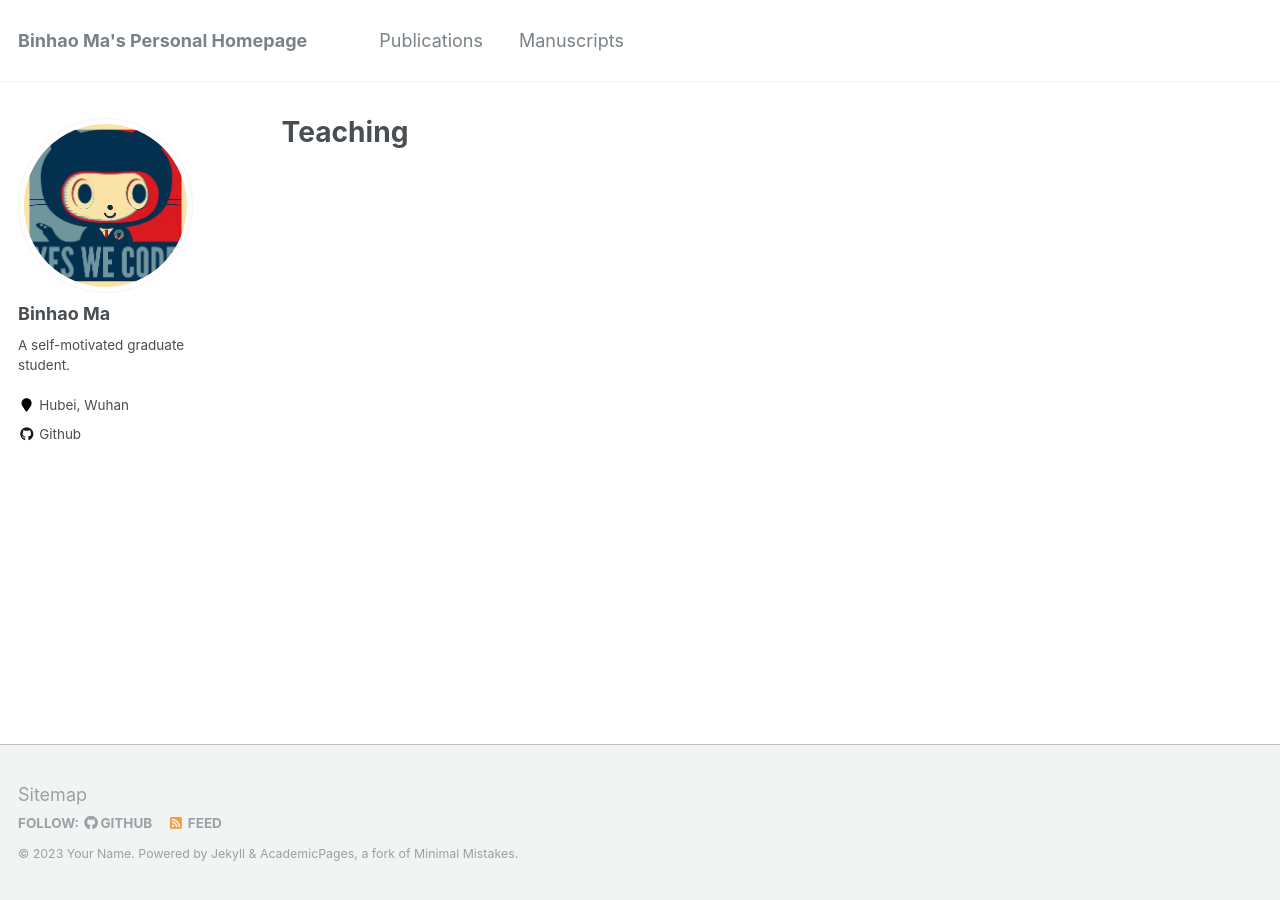
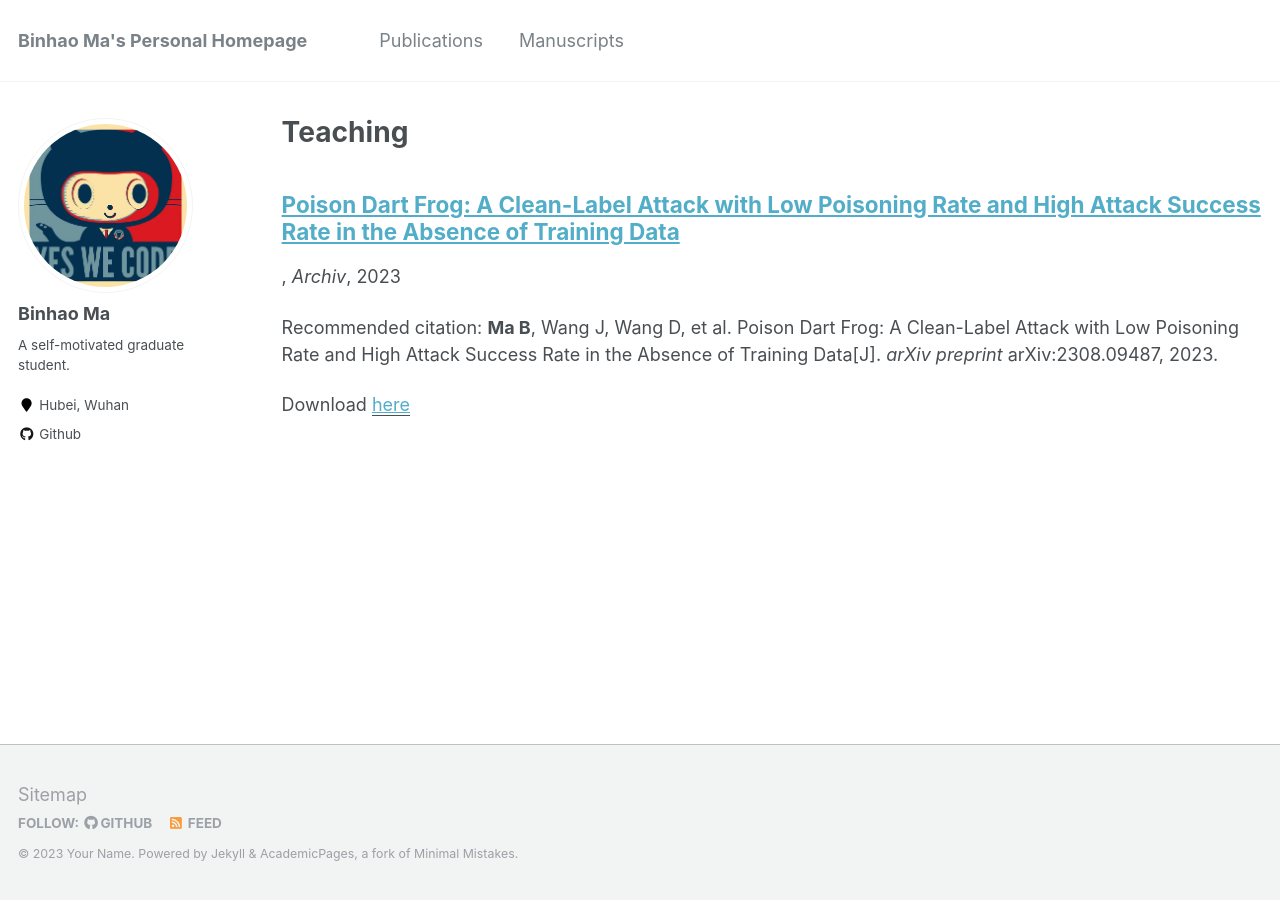
Before and after one commit to Magic-Ma-tech/Magic-Ma-tech.github.io, a Jekyll site: the page built from _pages/teaching.html, in a window 1280 px wide. Built offline with Jekyll 4.4.1, drawn with Linux system fonts in a browser that asks for light colours.

Commit message:
Update 2014-spring-teaching-1.md

```diff
--- a/_teaching/2014-spring-teaching-1.md
+++ b/_teaching/2014-spring-teaching-1.md
@@ -1,9 +1,10 @@
-# Understanding Quantum Entanglement in Superposition States
+---
+title: "Poison Dart Frog: A Clean-Label Attack with Low Poisoning Rate and High Attack Success Rate in the Absence of Training Data"
+collection: publications
+permalink: /teaching/2009-10-01-paper-title-number-1
+date: 2023-10-13
+venue: 'Archiv'
+paperurl: 'https://arxiv.org/pdf/2308.09487.pdf'
+---
 
-**Author:** Dr. Emily A. Johnson
-
-**Abstract:**
-Quantum entanglement is a fundamental phenomenon in quantum mechanics. In this paper, we explore the intricate nature of entanglement, especially in superposition states. Our findings shed light on the underlying principles governing entanglement, providing new insights into the potential applications in quantum computing and communication.
-
-**Suggested Citation:**
-Johnson, E. A. (2023). *Understanding Quantum Entanglement in Superposition States*. Journal of Quantum Physics, 45(2), 201-215. DOI: [https://doi.org/xxxxxxx](https://doi.org/xxxxxxx)
+Recommended citation: **Ma B**, Wang J, Wang D, et al. Poison Dart Frog: A Clean-Label Attack with Low Poisoning Rate and High Attack Success Rate in the Absence of Training Data[J]. *arXiv preprint* arXiv:2308.09487, 2023.
```
